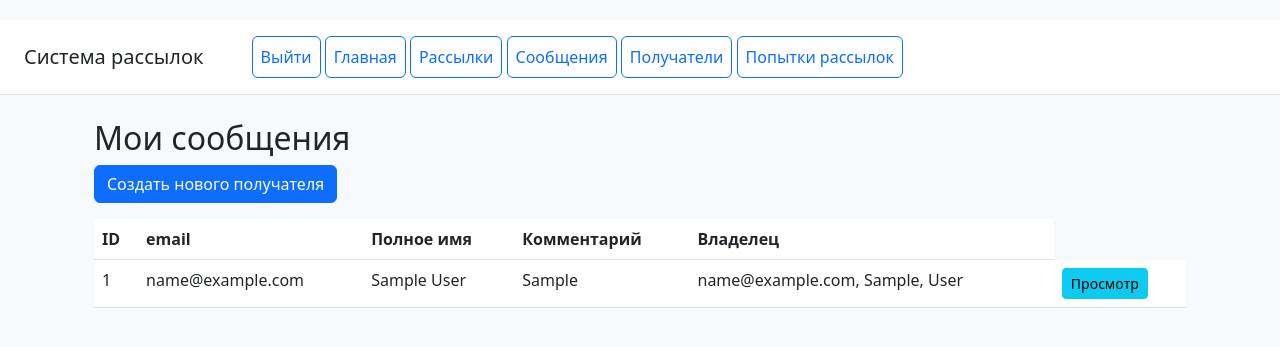
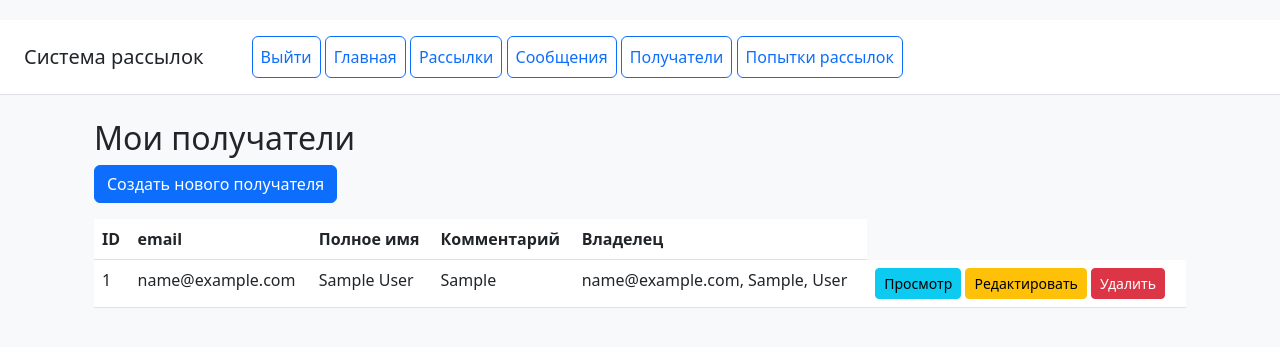
Before and after one commit to KirillSamarin/djangocourseproject, a Django app: page /receiver_list/ in a window 1280 px wide. Shown: the top 347 px of the page. Run offline with Django 5.2, Linux system fonts and the light colour scheme; a user stored in the database is signed in; tables that the repository leaves empty hold one stand-in row (values such as "Sample post").

Commit message:
project update

```diff
--- a/mailing/templates/mailing/base.html
+++ b/mailing/templates/mailing/base.html
@@ -32,7 +32,7 @@
         <form method="post" action="{% url 'user:logout' %}" style="display: inline;">
             {% csrf_token %}
             <button type="submit" class="p-2 btn btn-outline-primary">Выйти</button>
-            <a class="p-2 btn btn-outline-primary" href="/mailing/home/">Главная</a>
+            <a class="p-2 btn btn-outline-primary" href="/">Главная</a>
             <a class="p-2 btn btn-outline-primary" href="/mailing/mailing_list/">Рассылки</a>
             <a class="p-2 btn btn-outline-primary" href="/mailing/message_list/">Сообщения</a>
             <a class="p-2 btn btn-outline-primary" href="/mailing/receiver_list/">Получатели</a>
--- a/mailing/templates/mailing/message_list.html
+++ b/mailing/templates/mailing/message_list.html
@@ -5,11 +5,7 @@
 {% block content %}
 <div class="container">
     <h2>
-        {% if user.groups.all.0.name == 'Менеджеры' %}
-            Все сообщения
-        {% else %}
             Мои сообщения
-        {% endif %}
     </h2>
 
     <a href="{% url 'mailing:message-create' %}" class="btn btn-primary mb-3">
--- a/mailing/templates/mailing/receiver_list.html
+++ b/mailing/templates/mailing/receiver_list.html
@@ -6,13 +6,13 @@
 <div class="container">
     <h2>
         {% if user.groups.all.0.name == 'Менеджеры' %}
-            Все сообщения
+            Все получатели
         {% else %}
-            Мои сообщения
+            Мои получатели
         {% endif %}
     </h2>
 
-    <a href="{% url 'mailing:message-create' %}" class="btn btn-primary mb-3">
+    <a href="{% url 'mailing:receiver-create' %}" class="btn btn-primary mb-3">
         Создать нового получателя
     </a>
 
@@ -36,7 +36,7 @@
                 <td>{{ receiver.owner }}</td>
                 <td>
                     <a href="{% url 'mailing:receiver' receiver.id %}" class="btn btn-sm btn-info">Просмотр</a>
-                    {% if user == message.owner or user.groups.all.0.name == 'Менеджеры' %}
+                    {% if user == receiver.owner or user.groups.all.0.name == 'Менеджеры' %}
                     <a href="{% url 'mailing:receiver-update' receiver.id %}" class="btn btn-sm btn-warning">Редактировать</a>
                     <a href="{% url 'mailing:receiver-delete' receiver.id %}" class="btn btn-sm btn-danger">Удалить</a>
                     {% endif %}
@@ -44,7 +44,7 @@
             </tr>
             {% empty %}
             <tr>
-                <td colspan="7" class="text-center">Нет сообщений</td>
+                <td colspan="7" class="text-center">Нет получателей</td>
             </tr>
             {% endfor %}
         </tbody>
--- a/mailing/views.py
+++ b/mailing/views.py
@@ -1,7 +1,7 @@
 from django.views.generic import DetailView, CreateView, DeleteView, TemplateView
 from mailing.forms import ReceiverForm, MessageForm, MailingForm
 from mailing.models import ReceiverMailing, Message, MailingAttempt
-from mailing.permissions import OwnerOrManagerRequiredMixin, user_is_manager
+from mailing.permissions import OwnerOrManagerRequiredMixin, user_is_manager, user_is_owner_or_manager
 from django.views.generic import ListView, UpdateView
 from django.contrib.auth.mixins import LoginRequiredMixin, UserPassesTestMixin
 from django.core.exceptions import PermissionDenied
@@ -16,6 +16,7 @@ from django.core.cache import cache
 from django.db.models import Count, Q
 from io import StringIO
 from django.core.management import call_command
+from django.utils.timezone import now
 
 
 # Общие View
@@ -98,10 +99,9 @@ class ReceiverDetail(LoginRequiredMixin, DetailView):
         receiver = super().get_object(queryset)
         user = self.request.user
 
-        if user_is_manager(user):
+        if user_is_owner_or_manager(user, receiver):
             return receiver
 
-        # Проверяем, есть ли у пользователя рассылки с этим получателем
         if Mailing.objects.filter(owner=user, receivers=receiver).exists():
             return receiver
 
@@ -115,6 +115,7 @@ class ReceiverCreateView(LoginRequiredMixin, CreateView):
     success_url = reverse_lazy('mailing:home')
 
     def form_valid(self, form):
+        form.instance.owner = self.request.user
         response = super().form_valid(form)
         # Очищаем кеш текущего пользователя
         user = self.request.user
@@ -150,7 +151,7 @@ class ReceiverUpdateView(LoginRequiredMixin, UpdateView):
         receiver = self.get_object()
         user = request.user
 
-        if user_is_manager(user):
+        if user_is_owner_or_manager(user, receiver):
             return super().dispatch(request, *args, **kwargs)
 
         if Mailing.objects.filter(owner=user, receivers=receiver).exists():
@@ -188,7 +189,7 @@ class ReceiverDeleteView(LoginRequiredMixin, DeleteView):
         receiver = self.get_object()
         user = request.user
 
-        if user_is_manager(user):
+        if user_is_owner_or_manager(user, receiver):
             return super().dispatch(request, *args, **kwargs)
 
         if Mailing.objects.filter(owner=user, receivers=receiver).exists():
@@ -233,7 +234,7 @@ class MessageDetail(LoginRequiredMixin, DetailView):
         message = super().get_object(queryset)
         user = self.request.user
 
-        if user_is_manager(user):
+        if user_is_owner_or_manager(user, message):
             return message
 
         # Проверяем, использует ли пользователь это сообщение в своих рассылках
@@ -286,7 +287,7 @@ class MessageUpdateView(LoginRequiredMixin, UpdateView):
         message = self.get_object()
         user = request.user
 
-        if user_is_manager(user):
+        if user_is_owner_or_manager(user, message):
             return super().dispatch(request, *args, **kwargs)
 
         # Проверяем, использует ли пользователь это сообщение в своих рассылках
@@ -299,7 +300,9 @@ class MessageUpdateView(LoginRequiredMixin, UpdateView):
 class MessageDeleteView(LoginRequiredMixin, DeleteView):
     model = Message
     template_name = 'mailing/message_delete.html'
-    success_url = reverse_lazy('mailing:home')
+
+    def get_success_url(self):
+        return f"{reverse_lazy('mailing:home')}?t={now().timestamp()}"
 
     def delete(self, request, *args, **kwargs):
         # Сохраняем информацию о сообщении до удаления
@@ -324,7 +327,7 @@ class MessageDeleteView(LoginRequiredMixin, DeleteView):
         message = self.get_object()
         user = request.user
 
-        if user_is_manager(user):
+        if user_is_owner_or_manager(user, message):
             return super().dispatch(request, *args, **kwargs)
 
         if Mailing.objects.filter(owner=user, message=message).exists():
```
